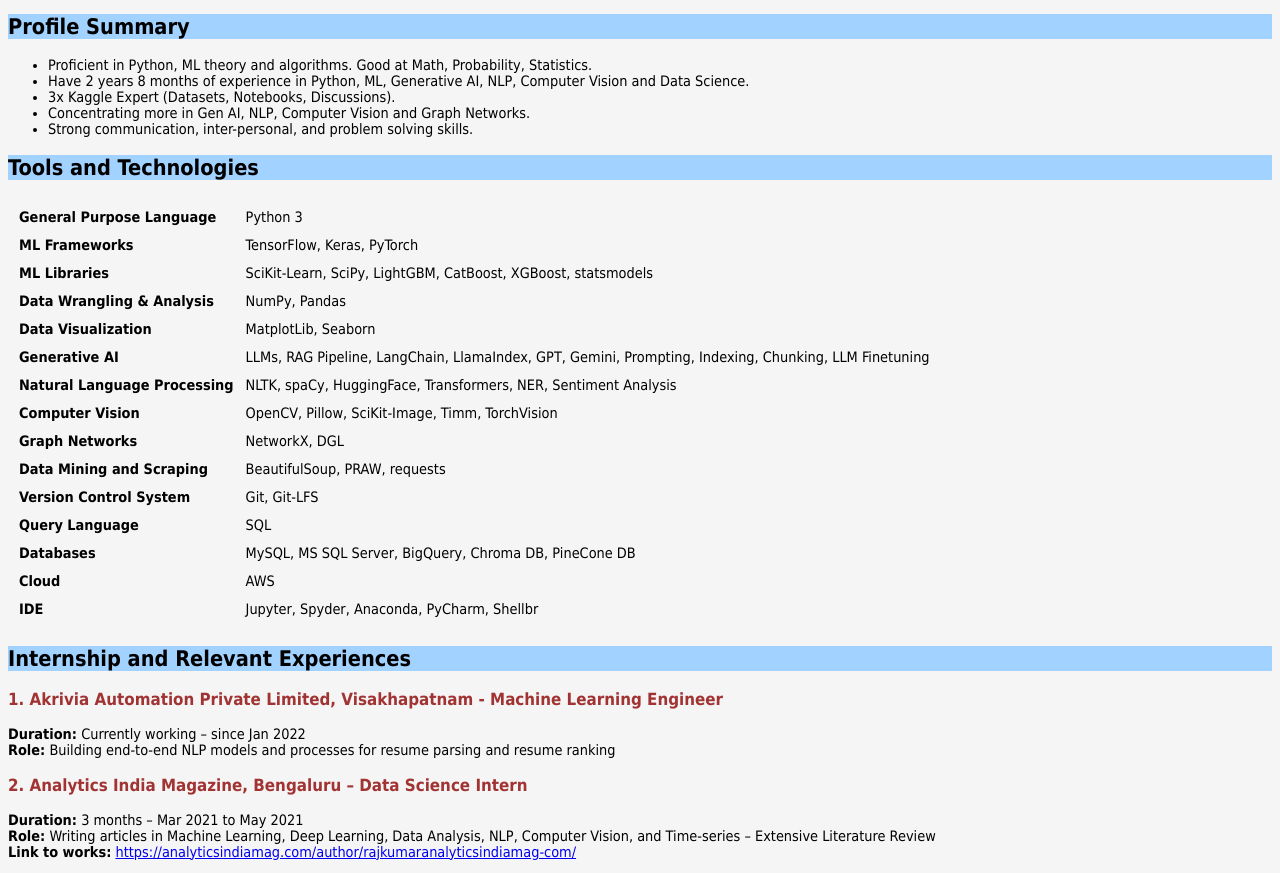
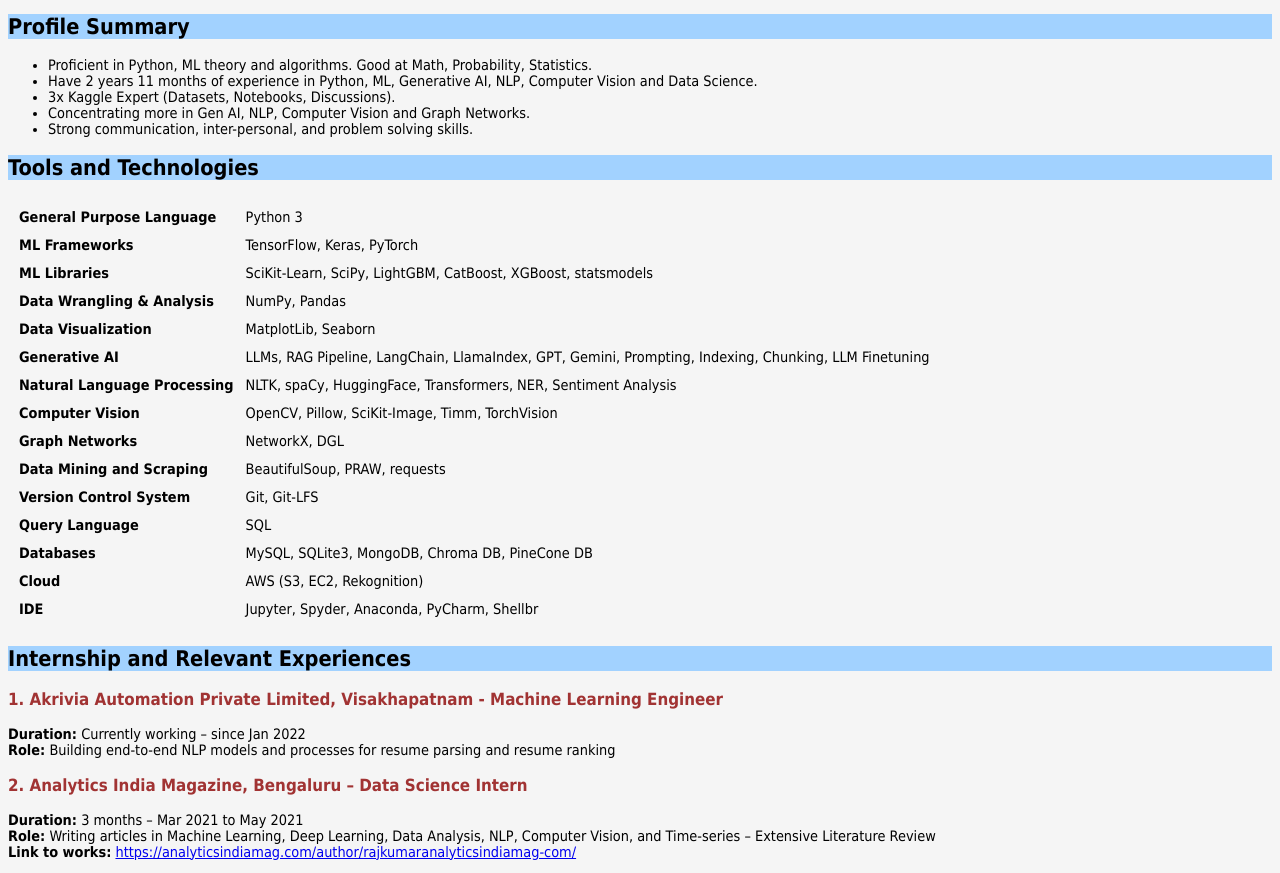
Before and after one commit to RajkumarGalaxy/html, a plain HTML site: page index.html in a window 1280 px wide. Shown: the part 213-1086 px from the top of the page. Drawn offline with Linux system fonts and the light colour scheme.

Commit message:
Update index.html

```diff
--- a/index.html
+++ b/index.html
@@ -39,7 +39,7 @@
   <h2>Profile Summary</h2>
   <ul>
     <li>Proficient in Python, ML theory and algorithms. Good at Math, Probability, Statistics.</li>
-    <li>Have 2 years 8 months of experience in Python, ML, Generative AI, NLP, Computer Vision and Data Science.</li>
+    <li>Have 2 years 11 months of experience in Python, ML, Generative AI, NLP, Computer Vision and Data Science.</li>
     <li>3x Kaggle Expert (Datasets, Notebooks, Discussions).</li>
     <li>Concentrating more in Gen AI, NLP, Computer Vision and Graph Networks.</li>
     <li>Strong communication, inter-personal, and problem solving skills.</li>
@@ -99,11 +99,11 @@
     </tr>
     <tr>
       <td><strong>Databases</strong></td>
-      <td>MySQL, MS SQL Server, BigQuery, Chroma DB, PineCone DB</td>
+      <td>MySQL, SQLite3, MongoDB, Chroma DB, PineCone DB</td>
     </tr>
     <tr>
       <td><strong>Cloud</strong></td>
-      <td>AWS</td>
+      <td>AWS (S3, EC2, Rekognition)</td>
     </tr>
     <tr>
       <td><strong>IDE</strong></td>
```
